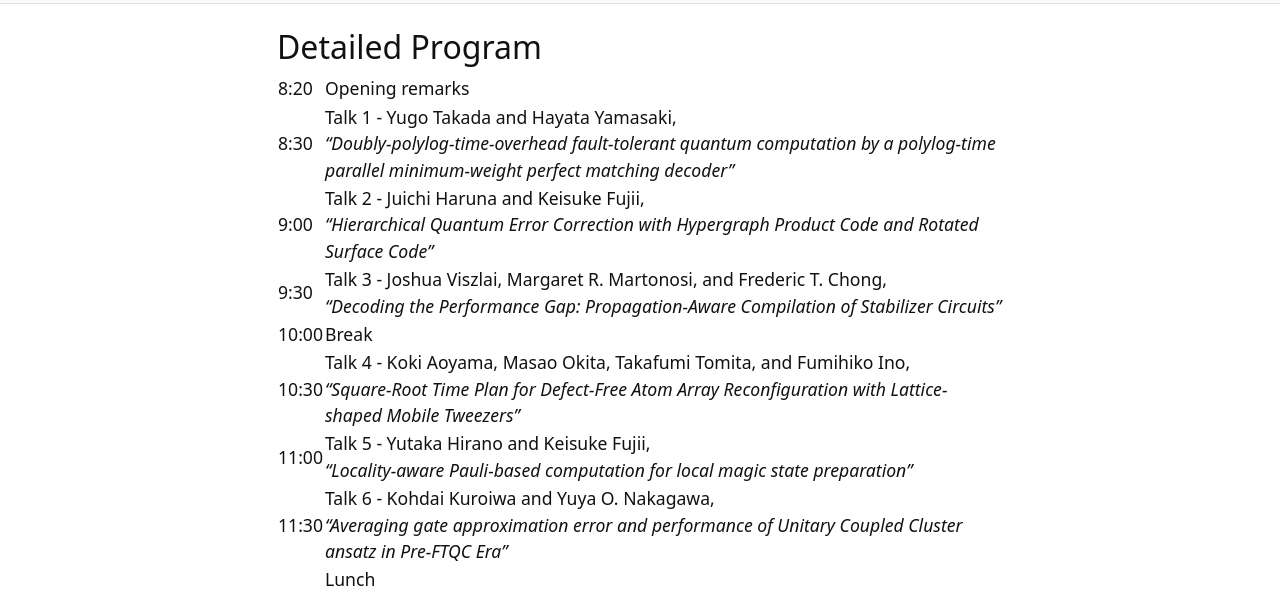
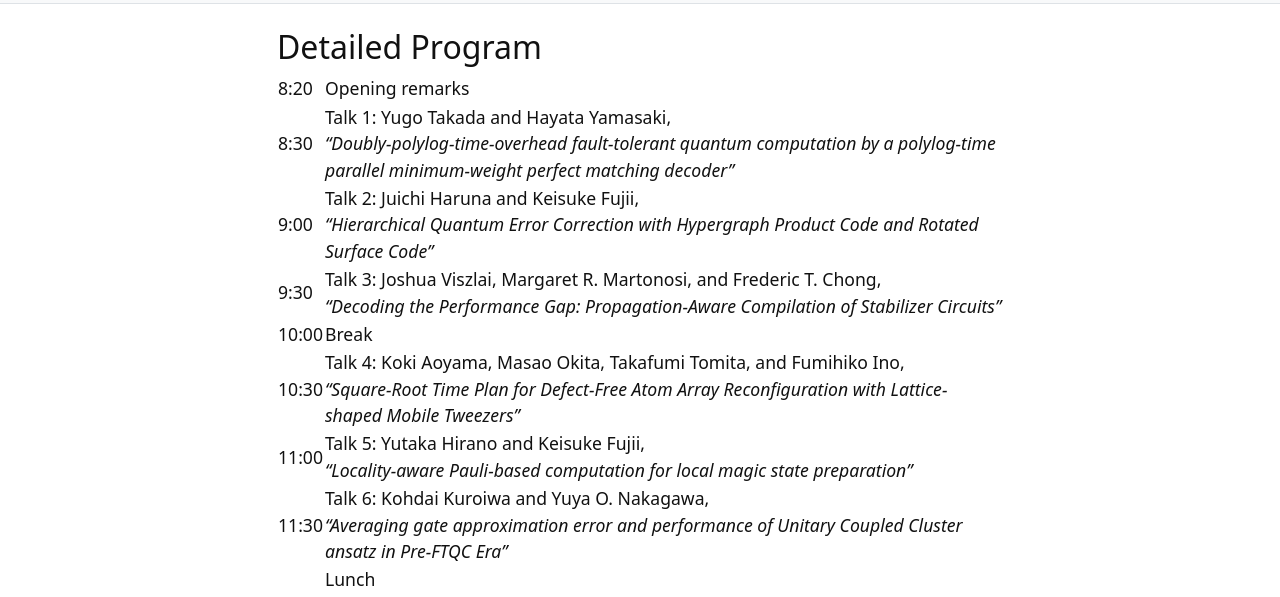
Before and after one commit to ftqcsa/ftqcsa.github.io, a Jekyll site: the page built from content/1-program.md, in a window 1280 px wide. Shown: the part 149-746 px from the top of the page. Built offline with Jekyll 4.4.1, drawn with Linux system fonts in a browser that asks for light colours.

```diff
--- a/content/1-program.md
+++ b/content/1-program.md
@@ -23,13 +23,13 @@ topics: Program, 2025
 | time  | program         |
 |-------|-----------------|
 |  8:20 | Opening remarks |
-|  8:30 | Talk 1 - Yugo Takada and Hayata Yamasaki,<br>_"Doubly-polylog-time-overhead fault-tolerant quantum computation by a polylog-time parallel minimum-weight perfect matching decoder"_ |
-|  9:00 | Talk 2 - Juichi Haruna and Keisuke Fujii,<br>_"Hierarchical Quantum Error Correction with Hypergraph Product Code and Rotated Surface Code"_ |
-|  9:30 | Talk 3 - Joshua Viszlai, Margaret R. Martonosi, and Frederic T. Chong,<br>_"Decoding the Performance Gap: Propagation-Aware Compilation of Stabilizer Circuits"_ |
+|  8:30 | Talk 1: Yugo Takada and Hayata Yamasaki,<br>_"Doubly-polylog-time-overhead fault-tolerant quantum computation by a polylog-time parallel minimum-weight perfect matching decoder"_ |
+|  9:00 | Talk 2: Juichi Haruna and Keisuke Fujii,<br>_"Hierarchical Quantum Error Correction with Hypergraph Product Code and Rotated Surface Code"_ |
+|  9:30 | Talk 3: Joshua Viszlai, Margaret R. Martonosi, and Frederic T. Chong,<br>_"Decoding the Performance Gap: Propagation-Aware Compilation of Stabilizer Circuits"_ |
 | 10:00 | Break |
-| 10:30 | Talk 4 - Koki Aoyama, Masao Okita, Takafumi Tomita, and Fumihiko Ino,<br>_"Square-Root Time Plan for Defect-Free Atom Array Reconfiguration with Lattice-shaped Mobile Tweezers"_ |
-| 11:00 | Talk 5 - Yutaka Hirano and Keisuke Fujii,<br>_"Locality-aware Pauli-based computation for local magic state preparation"_ |
-| 11:30 | Talk 6 - Kohdai Kuroiwa and Yuya O. Nakagawa,<br>_"Averaging gate approximation error and performance of Unitary Coupled Cluster ansatz in Pre-FTQC Era"_ |
+| 10:30 | Talk 4: Koki Aoyama, Masao Okita, Takafumi Tomita, and Fumihiko Ino,<br>_"Square-Root Time Plan for Defect-Free Atom Array Reconfiguration with Lattice-shaped Mobile Tweezers"_ |
+| 11:00 | Talk 5: Yutaka Hirano and Keisuke Fujii,<br>_"Locality-aware Pauli-based computation for local magic state preparation"_ |
+| 11:30 | Talk 6: Kohdai Kuroiwa and Yuya O. Nakagawa,<br>_"Averaging gate approximation error and performance of Unitary Coupled Cluster ansatz in Pre-FTQC Era"_ |
 | 12:00 | Lunch<br>(Lunch box will be served, and the conference room is available during the lunch break.) |
 | 13:00 | Invited talk 1: Rodney Van Meter,<br>_TBD_ |
 | 13:30 | Invited talk 2: Yoshiyasu Doi,<br>_TBD_ |
```
